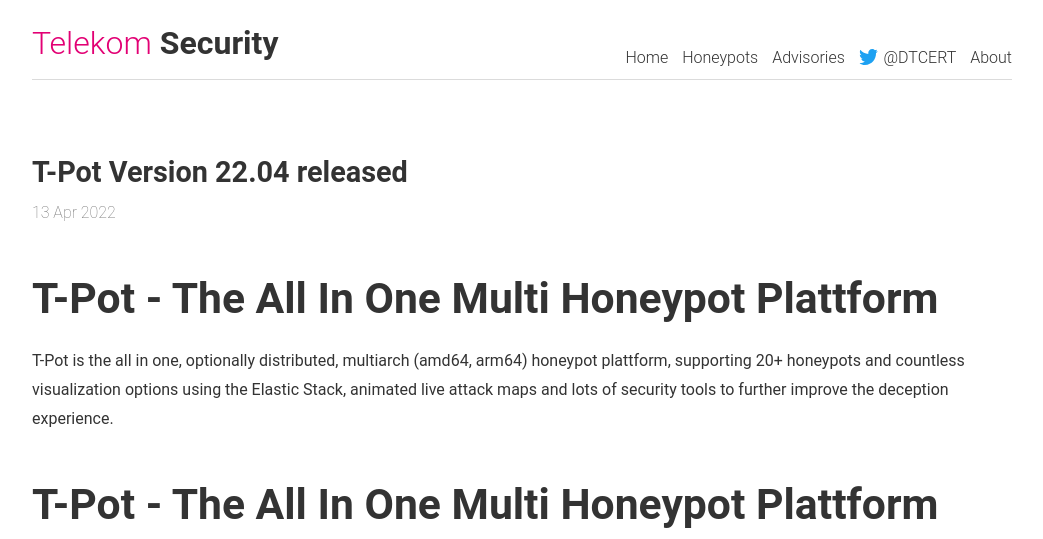
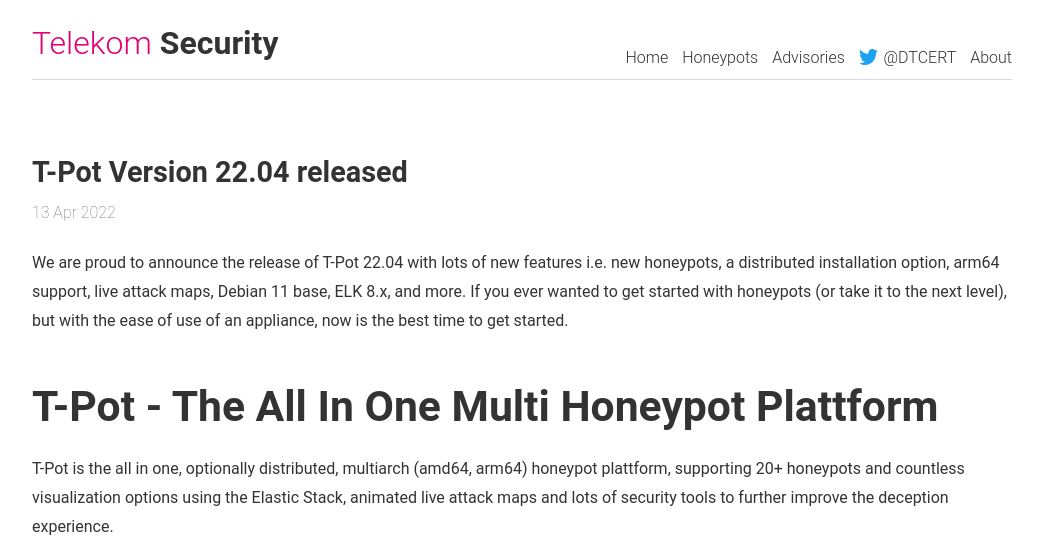
Before and after one commit to telekom-security/telekom-security.github.io, a Jekyll site: the page built from _posts/2022-04-13-honeypot-tpot-22.04-released.md, in a window 1280 px wide and 900 px high, cut to the strip 0-539 px from the top of the window. Shown: the whole strip, without its empty margins (118-1161 px from the left). Built offline with Jekyll 4.4.1, drawn with Linux system fonts in a browser that asks for light colours.

Commit message:
Update 2022-04-13-honeypot-tpot-22.04-released.md

```diff
--- a/_posts/2022-04-13-honeypot-tpot-22.04-released.md
+++ b/_posts/2022-04-13-honeypot-tpot-22.04-released.md
@@ -5,8 +5,7 @@
 tags: ['Honeypots','general']
 ---
 
-# T-Pot - The All In One Multi Honeypot Plattform
-T-Pot is the all in one, optionally distributed, multiarch (amd64, arm64) honeypot plattform, supporting 20+ honeypots and countless visualization options using the Elastic Stack, animated live attack maps and lots of security tools to further improve the deception experience.
+We are proud to announce the release of T-Pot 22.04 with lots of new features i.e. new honeypots, a distributed installation option, arm64 support, live attack maps, Debian 11 base, ELK 8.x, and more. If you ever wanted to get started with honeypots (or take it to the next level), but with the ease of use of an appliance, now is the best time to get started.
 
 <!--more-->
 
```
